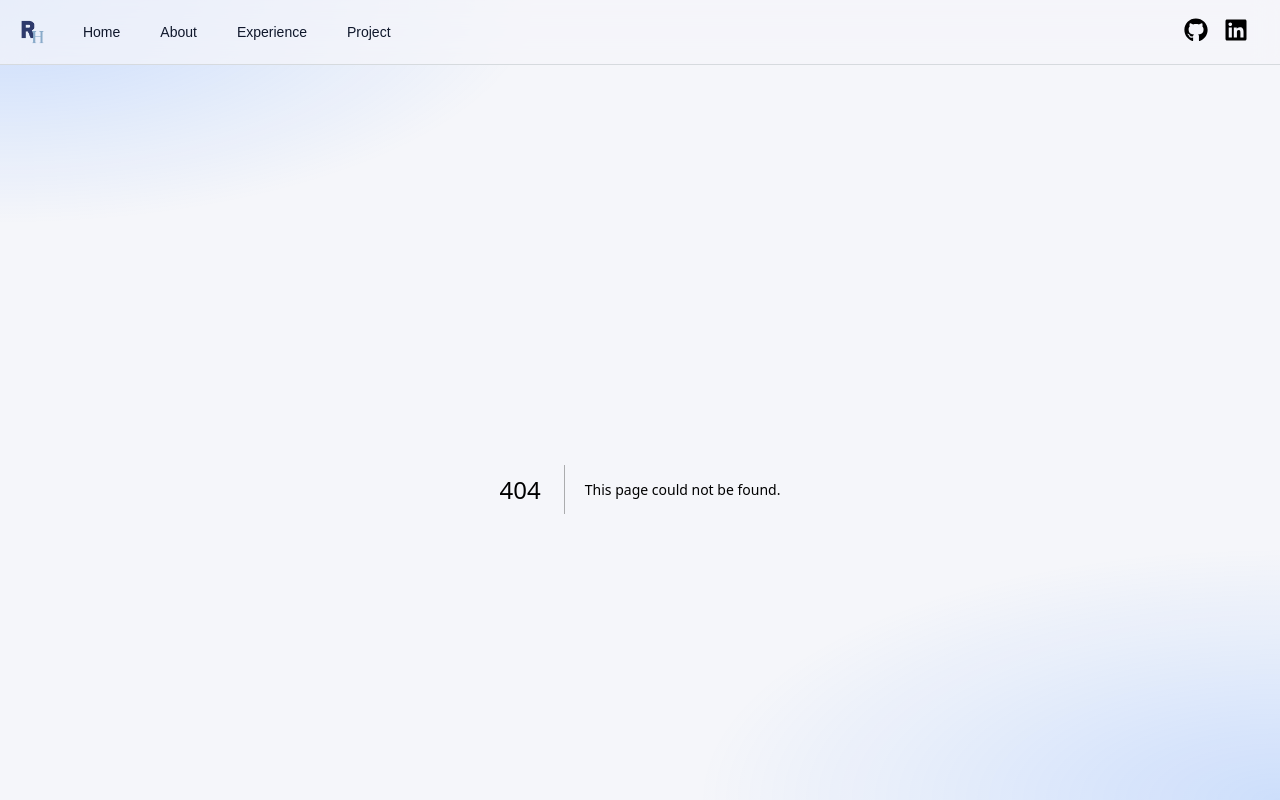
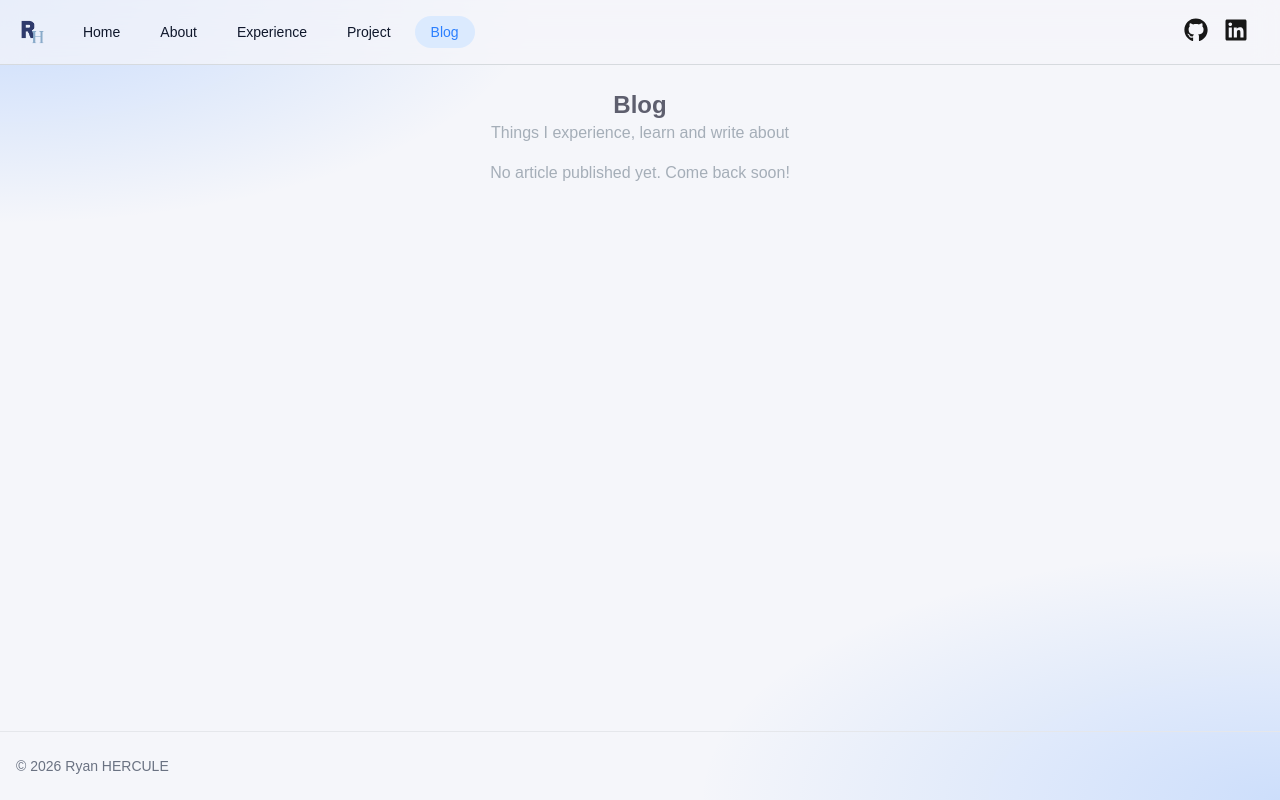
Before and after one commit to ryanoux42/myPortfolio, a Next.js app in the folder portfolio/: page /blog in a window 1280 px wide. Before the commit this address had no page. Shown: the top 800 px of the page. Built offline with nearby package versions, Linux system fonts and the light colour scheme.

Commit message:
:sparkles:(blog page): add blog page with markdown-based posts

```diff
--- a/portfolio/package.json
+++ b/portfolio/package.json
@@ -10,10 +10,13 @@
     "prepare": "cd .. && git config core.hooksPath portfolio/.husky/_ || true"
   },
   "dependencies": {
+    "gray-matter": "^4.0.3",
     "next": "^16.0.7",
     "react": "^19.2.1",
     "react-dom": "^19.2.1",
     "react-icons": "^5.5.0",
+    "react-markdown": "^10.1.0",
+    "remark-gfm": "^4.0.1",
     "typewriter-effect": "^2.22.0"
   },
   "devDependencies": {
--- /dev/null
+++ b/portfolio/src/app/blog/[slug]/page.tsx
@@ -0,0 +1,80 @@
+import type { Metadata } from "next";
+import Image from "next/image";
+import Link from "next/link";
+import { notFound } from "next/navigation";
+
+import BlogContent from "@/components/Blog/BlogContent";
+import SkillList from "@/components/SkillList";
+import { formatPostDate, getPost, getPostSlugs } from "@/lib/blog";
+
+interface BlogPostPageProps {
+   params: Promise<{ slug: string }>;
+}
+
+function generateStaticParams(): { slug: string }[] {
+   return getPostSlugs().map((slug) => ({ slug }));
+}
+
+async function generateMetadata({ params }: BlogPostPageProps): Promise<Metadata> {
+   const { slug } = await params;
+   const post = getPost(slug);
+
+   if (!post) {
+      return {};
+   }
+
+   return {
+      title: post.meta.title,
+      description: post.meta.description,
+      alternates: {
+         canonical: `/blog/${slug}`,
+      },
+      openGraph: {
+         type: "article",
+         title: post.meta.title,
+         description: post.meta.description,
+         publishedTime: post.meta.date.toISOString(),
+         images: [{ url: post.meta.cover }],
+      },
+   };
+}
+
+async function BlogPostPage({ params }: BlogPostPageProps) {
+   const { slug } = await params;
+   const post = getPost(slug);
+
+   if (!post) {
+      notFound();
+   }
+
+   return (
+      <article className="mx-auto w-full max-w-3xl">
+        <Link href="/blog" className="text-sm font-medium text-blue-primary">
+          ← Back to blog
+        </Link>
+
+        <header className="mt-4 mb-6 flex flex-col gap-3">
+          <h1 className="text-2xl font-bold text-text-primary sm:text-3xl">{post.meta.title}</h1>
+          <p className="text-xs font-medium text-text-tertiary sm:text-sm">
+            {formatPostDate(post.meta.date)} · {post.meta.readingTime} min read
+          </p>
+          {post.meta.tags.length > 0 && <SkillList skills={post.meta.tags} />}
+        </header>
+
+        <div className="relative mb-8 h-56 w-full overflow-hidden rounded-2xl border border-border-primary shadow-sm sm:h-80">
+          <Image
+            src={post.meta.cover}
+            alt={post.meta.title}
+            fill
+            priority
+            className="object-cover"
+          />
+        </div>
+
+        <BlogContent content={post.content} />
+      </article>
+   );
+}
+
+export { generateMetadata, generateStaticParams };
+export default BlogPostPage;
--- /dev/null
+++ b/portfolio/src/app/blog/page.tsx
@@ -0,0 +1,26 @@
+import type { Metadata } from "next";
+
+import BlogList from "@/components/Blog/BlogList";
+import TitleSection from "@/components/TitleSection";
+import { getPosts } from "@/lib/blog";
+
+export const metadata: Metadata = {
+   title: "Blog",
+   description: "Articles and notes written by Ryan HERCULE.",
+   alternates: {
+      canonical: "/blog",
+   },
+};
+
+function Blog() {
+   const posts = getPosts().map((post) => post.meta);
+
+   return (
+      <div>
+        <TitleSection title="Blog" description="Things I experience, learn and write about" />
+        <BlogList posts={posts} />
+      </div>
+   );
+}
+
+export default Blog;
--- a/portfolio/src/app/sitemap.ts
+++ b/portfolio/src/app/sitemap.ts
@@ -1,14 +1,23 @@
 import type { MetadataRoute } from "next";
+
+import { getPostSlugs } from "@/lib/blog";
 
 const SITE_URL = "https://ryan-hercule.vercel.app";
 
-const ROUTES = ["", "/about", "/experience", "/project"] as const;
+const ROUTES = ["", "/about", "/experience", "/project", "/blog"] as const;
 
 function sitemap(): MetadataRoute.Sitemap {
-   return ROUTES.map((route) => ({
+   const staticRoutes = ROUTES.map((route) => ({
       url: `${SITE_URL}${route}`,
       lastModified: new Date(),
    }));
+
+   const postRoutes = getPostSlugs().map((slug) => ({
+      url: `${SITE_URL}/blog/${slug}`,
+      lastModified: new Date(),
+   }));
+
+   return [...staticRoutes, ...postRoutes];
 }
 
 export default sitemap;
--- /dev/null
+++ b/portfolio/src/components/Blog/BlogCard.tsx
@@ -0,0 +1,40 @@
+import Image from "next/image";
+import Link from "next/link";
+
+import SkillList from "@/components/SkillList";
+import { formatPostDate } from "@/lib/blog";
+import { BlogPostMeta } from "@/types";
+
+interface BlogCardProps {
+  post: BlogPostMeta;
+}
+
+function BlogCard({ post }: BlogCardProps) {
+  return (
+    <Link
+      href={`/blog/${post.slug}`}
+      className="flex flex-col overflow-hidden rounded-2xl border border-border-primary bg-bg-primary shadow-sm transition-shadow duration-300 hover:shadow-md"
+    >
+      <div className="relative h-40 w-full">
+        <Image
+          src={post.cover}
+          alt={post.title}
+          fill
+          className="object-cover"
+        />
+      </div>
+      <div className="flex flex-1 flex-col gap-3 p-5">
+        <div className="flex flex-col gap-1">
+          <h2 className="text-lg font-bold text-text-primary sm:text-xl">{post.title}</h2>
+          <p className="text-xs font-medium text-text-tertiary sm:text-sm">
+            {formatPostDate(post.date)} · {post.readingTime} min read
+          </p>
+        </div>
+        <p className="flex-1 text-base text-text-secondary">{post.description}</p>
+        {post.tags.length > 0 && <SkillList skills={post.tags} />}
+      </div>
+    </Link>
+  );
+}
+
+export default BlogCard;
--- /dev/null
+++ b/portfolio/src/components/Blog/BlogContent.tsx
@@ -0,0 +1,82 @@
+import Image from "next/image";
+import type { ComponentProps } from "react";
+import ReactMarkdown, { type Components } from "react-markdown";
+import remarkGfm from "remark-gfm";
+
+const MARKDOWN_IMAGE_WIDTH = 1200;
+const MARKDOWN_IMAGE_HEIGHT = 675;
+
+function MarkdownImage({ src, alt }: ComponentProps<"img">) {
+  if (typeof src !== "string") {
+    return null;
+  }
+
+  return (
+    <Image
+      src={src}
+      alt={alt ?? ""}
+      width={MARKDOWN_IMAGE_WIDTH}
+      height={MARKDOWN_IMAGE_HEIGHT}
+      className="my-6 h-auto w-full rounded-2xl border border-border-primary object-cover shadow-sm"
+    />
+  );
+}
+
+const MARKDOWN_COMPONENTS: Components = {
+  h2: ({ children }) => (
+    <h2 className="mt-8 mb-3 text-xl font-bold text-text-primary sm:text-2xl">{children}</h2>
+  ),
+  h3: ({ children }) => (
+    <h3 className="mt-6 mb-2 text-lg font-semibold text-text-primary sm:text-xl">{children}</h3>
+  ),
+  p: ({ children }) => (
+    <p className="mb-4 text-base leading-7 text-text-secondary">{children}</p>
+  ),
+  a: ({ href, children }) => (
+    <a
+      href={href}
+      target="_blank"
+      rel="noopener noreferrer"
+      className="font-medium text-blue-primary underline underline-offset-4"
+    >
+      {children}
+    </a>
+  ),
+  ul: ({ children }) => (
+    <ul className="mb-4 list-disc space-y-2 pl-6 text-base text-text-secondary">{children}</ul>
+  ),
+  ol: ({ children }) => (
+    <ol className="mb-4 list-decimal space-y-2 pl-6 text-base text-text-secondary">{children}</ol>
+  ),
+  blockquote: ({ children }) => (
+    <blockquote className="my-6 border-l-4 border-blue-primary bg-bg-primary py-2 pl-4 text-text-secondary italic">
+      {children}
+    </blockquote>
+  ),
+  code: ({ children }) => (
+    <code className="rounded bg-bg-primary px-1.5 py-0.5 font-mono text-sm text-dark-blue">
+      {children}
+    </code>
+  ),
+  pre: ({ children }) => (
+    <pre className="my-6 overflow-x-auto rounded-2xl border border-border-primary bg-bg-primary p-4 font-mono text-sm text-text-primary">
+      {children}
+    </pre>
+  ),
+  hr: () => <hr className="my-8 border-border-primary" />,
+  img: MarkdownImage,
+};
+
+interface BlogContentProps {
+  content: string;
+}
+
+function BlogContent({ content }: BlogContentProps) {
+  return (
+    <ReactMarkdown remarkPlugins={[remarkGfm]} components={MARKDOWN_COMPONENTS}>
+      {content}
+    </ReactMarkdown>
+  );
+}
+
+export default BlogContent;
--- /dev/null
+++ b/portfolio/src/components/Blog/BlogList.tsx
@@ -0,0 +1,24 @@
+import BlogCard from "@/components/Blog/BlogCard";
+import { BlogPostMeta } from "@/types";
+
+interface BlogListProps {
+  posts: BlogPostMeta[];
+}
+
+function BlogList({ posts }: BlogListProps) {
+  if (posts.length === 0) {
+    return (
+      <p className="text-center text-text-tertiary">No article published yet. Come back soon!</p>
+    );
+  }
+
+  return (
+    <div className="grid grid-cols-1 gap-5 md:grid-cols-3">
+      {posts.map((post) => (
+        <BlogCard key={post.slug} post={post} />
+      ))}
+    </div>
+  );
+}
+
+export default BlogList;
--- a/portfolio/src/components/Navigation/Navigation.tsx
+++ b/portfolio/src/components/Navigation/Navigation.tsx
@@ -8,6 +8,7 @@ const navLinks: readonly NavLink[] = [
   { name: "About", link: "/about" },
   { name: "Experience", link: "/experience" },
   { name: "Project", link: "/project" },
+  { name: "Blog", link: "/blog" },
 ] as const;
 
 function Navigation() {
--- /dev/null
+++ b/portfolio/src/lib/blog.ts
@@ -0,0 +1,84 @@
+import fs from "node:fs";
+import path from "node:path";
+
+import matter from "gray-matter";
+
+import { BlogPost, BlogPostMeta } from "@/types";
+
+const BLOG_DIRECTORY = path.join(process.cwd(), "content", "blog");
+const MARKDOWN_EXTENSION = ".md";
+const WORDS_READ_PER_MINUTE = 200;
+
+interface BlogFrontMatter {
+   title: string;
+   description: string;
+   date: string;
+   cover: string;
+   tags?: string[];
+   draft?: boolean;
+}
+
+function computeReadingTime(content: string): number {
+   const words = content.trim().split(/\s+/).length;
+
+   return Math.max(1, Math.round(words / WORDS_READ_PER_MINUTE));
+}
+
+function readPost(slug: string): BlogPost | null {
+   const filePath = path.join(BLOG_DIRECTORY, `${slug}${MARKDOWN_EXTENSION}`);
+
+   if (!fs.existsSync(filePath)) {
+      return null;
+   }
+
+   const { data, content } = matter(fs.readFileSync(filePath, "utf8"));
+   const frontMatter = data as BlogFrontMatter;
+
+   if (frontMatter.draft) {
+      return null;
+   }
+
+   const meta: BlogPostMeta = {
+      slug,
+      title: frontMatter.title,
+      description: frontMatter.description,
+      date: new Date(frontMatter.date),
+      cover: frontMatter.cover,
+      tags: frontMatter.tags ?? [],
+      readingTime: computeReadingTime(content),
+   };
+
+   return { meta, content };
+}
+
+function getPostSlugs(): string[] {
+   if (!fs.existsSync(BLOG_DIRECTORY)) {
+      return [];
+   }
+
+   return fs
+      .readdirSync(BLOG_DIRECTORY)
+      .filter((fileName) => fileName.endsWith(MARKDOWN_EXTENSION))
+      .map((fileName) => fileName.slice(0, -MARKDOWN_EXTENSION.length));
+}
+
+function getPost(slug: string): BlogPost | null {
+   return readPost(slug);
+}
+
+function getPosts(): BlogPost[] {
+   return getPostSlugs()
+      .map(readPost)
+      .filter((post): post is BlogPost => post !== null)
+      .sort((a, b) => b.meta.date.getTime() - a.meta.date.getTime());
+}
+
+function formatPostDate(date: Date): string {
+   return new Intl.DateTimeFormat("en-US", {
+      year: "numeric",
+      month: "long",
+      day: "numeric",
+   }).format(date);
+}
+
+export { formatPostDate, getPost, getPosts, getPostSlugs };
--- /dev/null
+++ b/portfolio/src/types/blog.ts
@@ -0,0 +1,14 @@
+export interface BlogPostMeta {
+   slug: string;
+   title: string;
+   description: string;
+   date: Date;
+   cover: string;
+   tags: string[];
+   readingTime: number;
+}
+
+export interface BlogPost {
+   meta: BlogPostMeta;
+   content: string;
+}
--- a/portfolio/src/types/index.ts
+++ b/portfolio/src/types/index.ts
@@ -1,2 +1,3 @@
 export * from './navigation';
 export * from './experience';
+export * from './blog';
```
Also changed, not shown: 1 other file (tests, documents, lock files or other folders).
